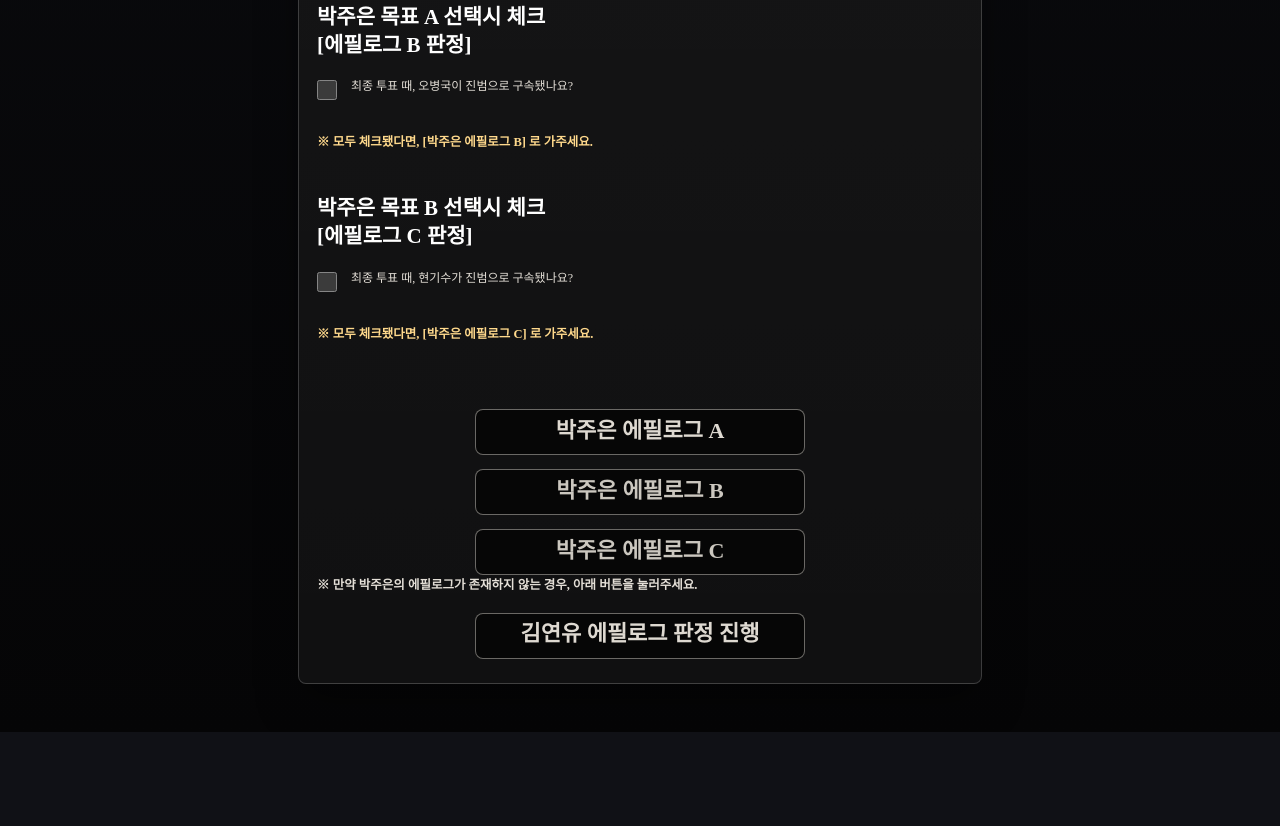
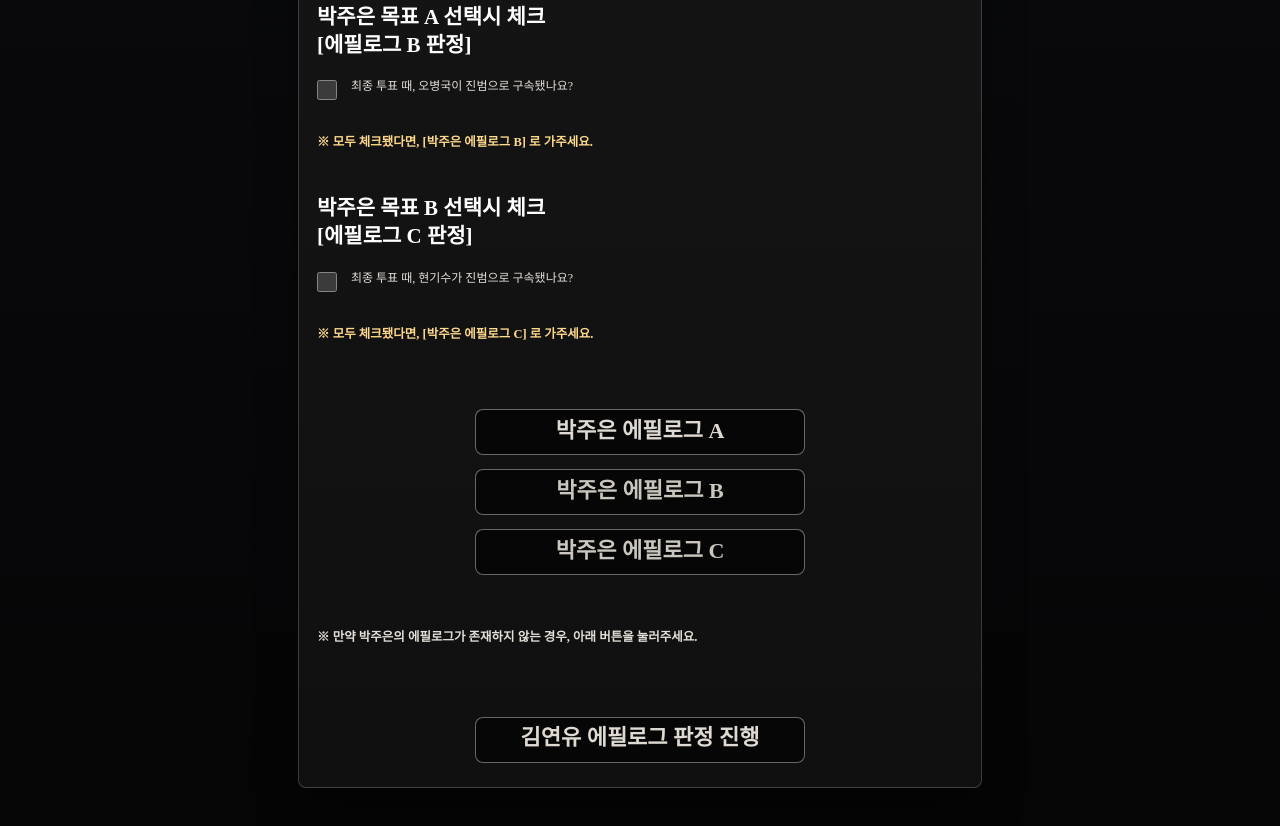
Before and after one commit to studiorobok/isekai-detective-fanmeeting, a plain HTML site: page epilogue-parkjueun-check.html in a window 1280 px wide. Shown: the part 488-1314 px from the top of the page. Before the commit the page ends 1220 px from the top, so only its background shows below. Drawn offline with Linux system fonts and the light colour scheme; a web font is replaced by a local one.

Commit message:
Add files via upload

```diff
--- a/styles.css
+++ b/styles.css
@@ -467,8 +467,8 @@ a {
 }
 
 .epilogue-parkjueun-skip-notice {
-  margin-top: 64px;
-  margin-bottom: 64px;
+  margin: 0;
+  padding: 52px 0;
 }
 
 .epilogue-next-button {
```
